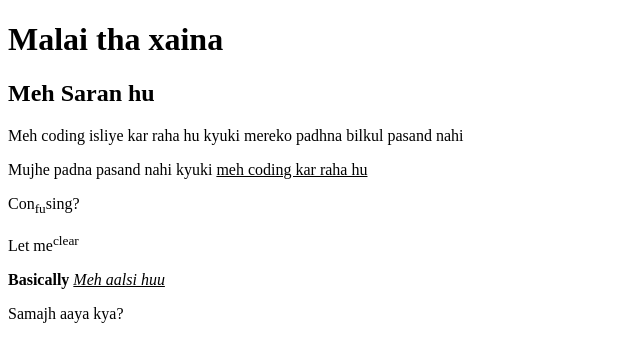
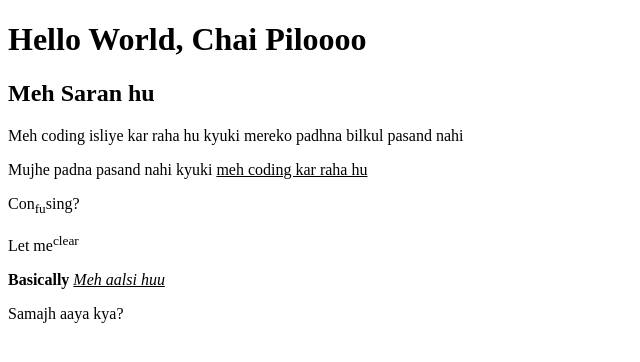
Before and after one commit to Saw-Run/web-design, a plain HTML site: page index.html in a window 1280 px wide. Shown: the whole page, without its empty margins (0-640 px from the left). Drawn offline with Linux system fonts and the light colour scheme.

Commit message:
Update branch

```diff
--- a/index.html
+++ b/index.html
@@ -9,7 +9,7 @@
 
   <body>
 
-    <h1>Malai tha xaina</h1>
+    <h1>Hello World, Chai Piloooo</h1>
     <h2>Meh Saran hu</h2>
     <p>Meh coding isliye kar raha hu kyuki mereko padhna bilkul pasand nahi</p>
     <p>Mujhe padna pasand nahi kyuki <u>meh coding kar raha hu</u> </p>
```
